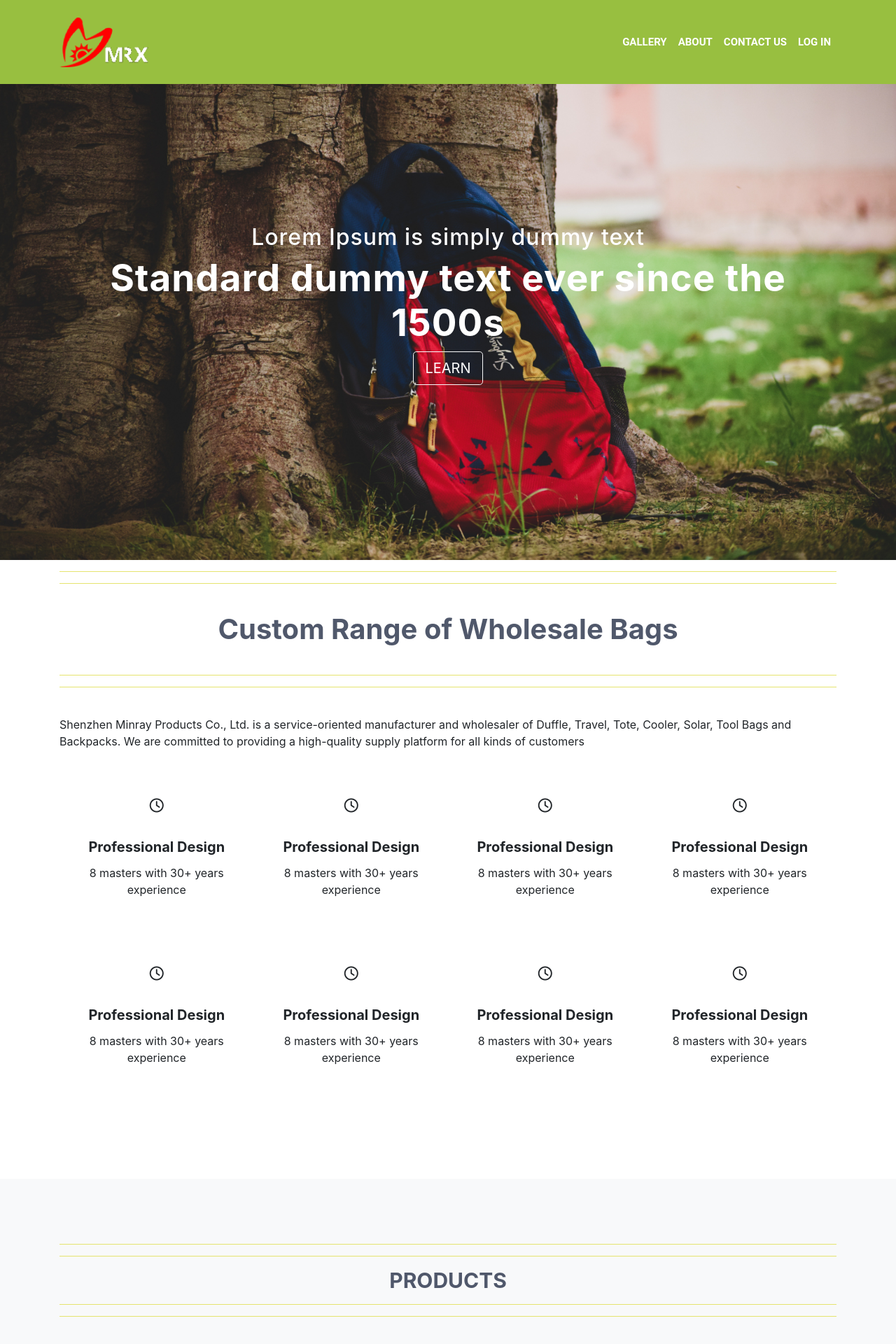
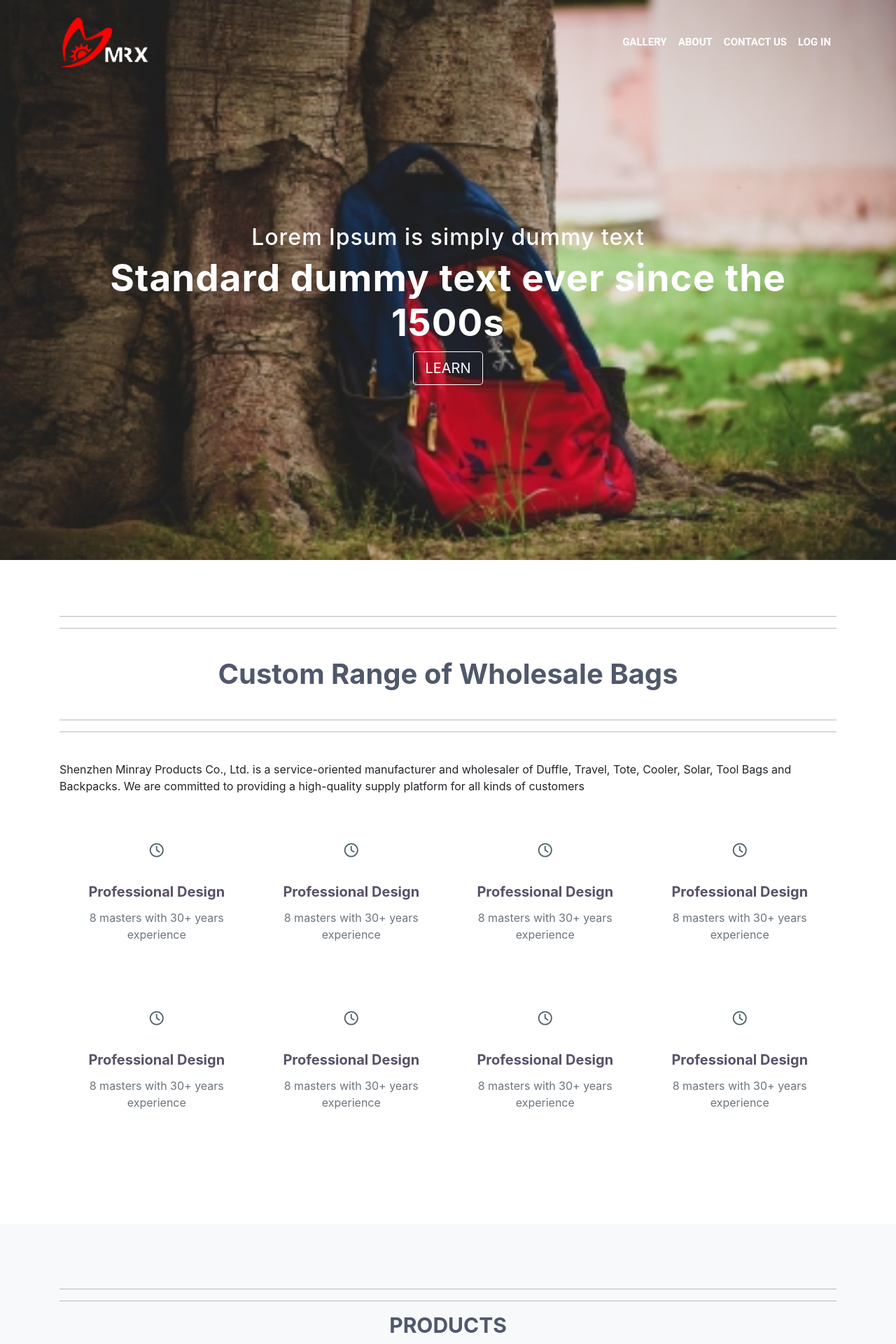
Before and after one commit to yash-93/Internship-United-Fashion-Company, a PHP site: page / in a window 1280 px wide. Shown: the top 1920 px of the page at 70% size. Run offline with PHP 8.4, Linux system fonts and the light colour scheme; data comes from the database, SQL or seed files in the repository; some libraries are stand-ins or nearby versions.

Commit message:
Update style.css

```diff
--- a/css/style.css
+++ b/css/style.css
@@ -4,12 +4,16 @@
 }
 
 .headersetting{
-	transition: 0.5s ease-out;
-	background-color: #98BF40;
+	transition: 0.5s ease;
+	background: transparent;
+}
+
+.navvisible{
+	background-color: #51636A;
 }
 
 .bgimg{
-	background-image: url('../img/backpack-blur-close-up.jpg');
+	background-image: url('../img/newww.jpg');
 	background-size: 100% 100%;
 	background-attachment: fixed;
 	width: 100%;
@@ -17,7 +21,7 @@
 }
 
 .custom-toggler{
-	border-color: black;
+	border-color: #51636A;
 }
 
 li a{
@@ -41,14 +45,24 @@
 	letter-spacing: 1px
 }
 
+.headerset button{
+	border-color: #ffffff!important;
+	background: transparent!important;
+}
+
 .headerset button:hover{
-	color: black !important;
+	background-color: #fff!important;
+	color: #000000!important
 }
 
 hr{
-	background-color: #fffe7a;
-	border-color: #fffe7a;
-	color: #fffe7a;
+	background-color: #D0D0D0;
+	border-color: #D0D0D0;
+	color: #D0D0D0;
+}
+
+.customrange{
+	padding-top: 5%!important
 }
 
 .customrange h1{
@@ -67,14 +81,20 @@
 	margin: 6% 0% !important;
 }
 
+.rowsetting i{
+	color: #51636A;
+}
+
 .rowsetting p{
 	padding: 2%;
 	text-align: center;
+	color: #6c757d!important
 }
 
 .rowsetting h2{
 	font-weight: bold;
 	font-size: 20px;
+	color: #59516A
 }
 
 .imgsetting{
@@ -144,8 +164,12 @@
 	padding: 6% 6%
 }
 
+.contactform button{
+	border: none;
+}
+
 footer{
-	background-color: #98BF40;
+	background-color: #51636A;
 }
 
 #footerdiv{
@@ -169,3 +193,13 @@
 	text-decoration: none;
 	color: #ffffff;
 }
+
+button{
+	background-color: #51636A!important;
+	opacity: 0.7;
+}
+
+button:hover{
+	transition: 0.5s ease;
+	opacity: 1;
+}
```
